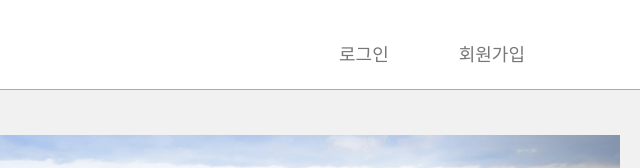
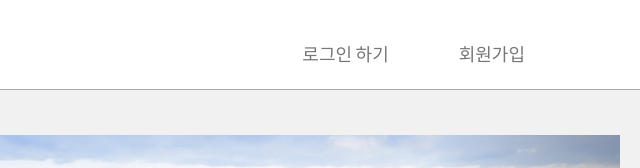
Before and after one commit to huo223gg/inception, a plain HTML site: page index.html in a window 1280 px wide. Shown: the top 168 px of the page, 640-1280 px from the left. Drawn offline with nearby package versions, Linux system fonts and the light colour scheme.

Commit message:
index modify

```diff
--- a/index.html
+++ b/index.html
@@ -124,7 +124,7 @@ h1 {
             </div>
             <div class="collapse navbar-collapse navbar-right navbar-1-collapse">
               <ul class="nav navbar-nav">
-                <li><a href="DYT_login.html"> 로그인 </a></li>
+                <li><a href="DYT_login.html"> 로그인 하기 </a></li>
                 <li><a href="DYT_account.html"> 회원가입 </a></li>
               </ul>
             </div>
```
